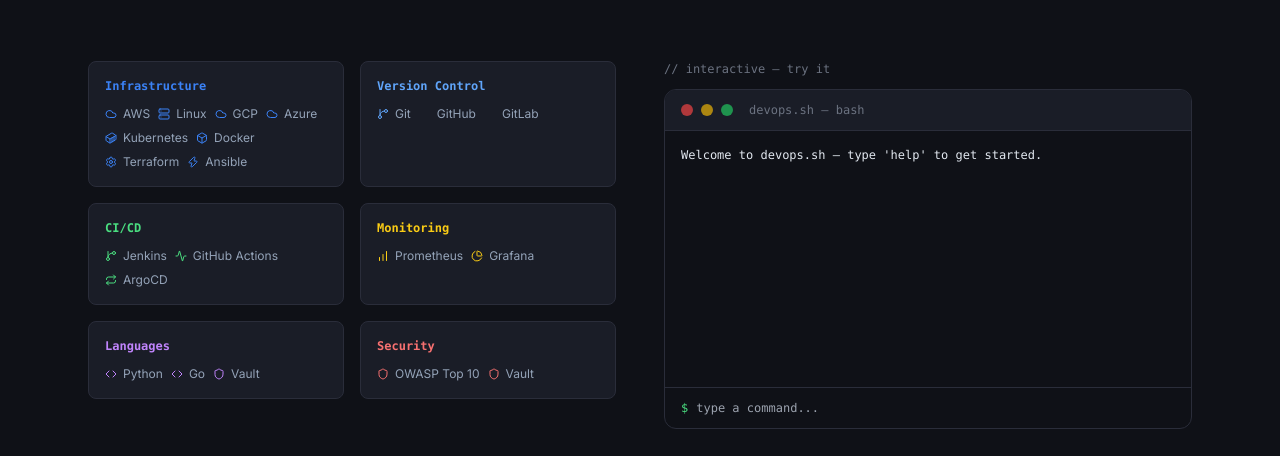
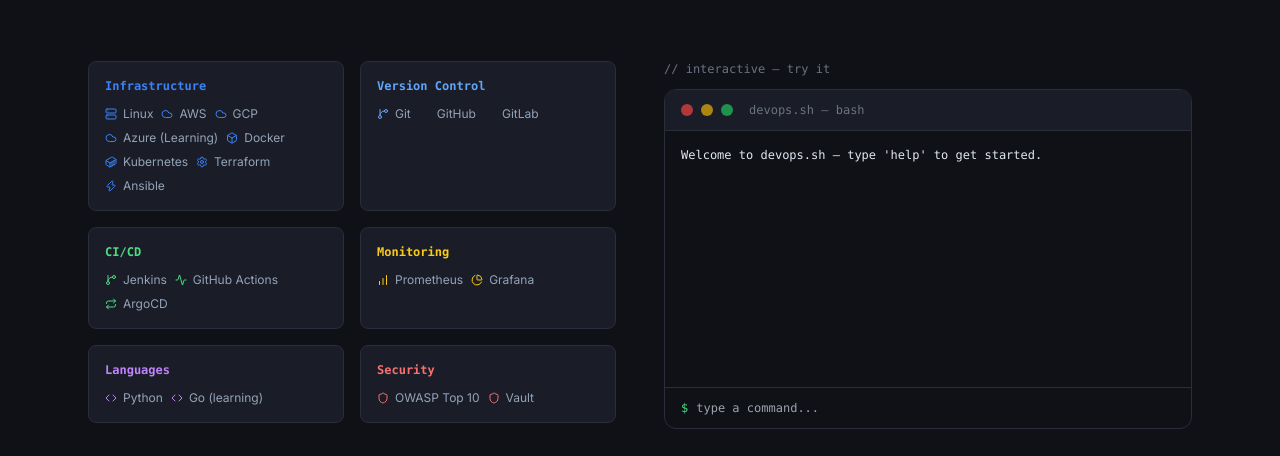
Before and after one commit to shubhmate/cloud-native-portfolio, a plain HTML site: page index.html in a window 1280 px wide. Shown: the part 1090-1546 px from the top of the page. Drawn offline with nearby package versions, Linux system fonts and the light colour scheme; animation ran at ten frames a second; some icons are missing.

Commit message:
update skills

```diff
--- a/index.html
+++ b/index.html
@@ -353,12 +353,12 @@
               <p class="font-mono text-xs font-semibold mb-3 text-accent">Infrastructure</p>
               <div class="flex flex-wrap gap-2">
                 <div class="flex items-center gap-1.5">
+                  <i data-lucide="server" class="w-3 h-3 text-accent"></i>
+                  <span class="text-xs text-slate-400">Linux</span>
+                </div>
+                <div class="flex items-center gap-1.5">
                   <i data-lucide="cloud" class="w-3 h-3 text-accent"></i>
                   <span class="text-xs text-slate-400">AWS</span>
-                </div>
-                <div class="flex items-center gap-1.5">
-                  <i data-lucide="server" class="w-3 h-3 text-accent"></i>
-                  <span class="text-xs text-slate-400">Linux</span>
                 </div>
                 <div class="flex items-center gap-1.5">
                   <i data-lucide="cloud" class="w-3 h-3 text-accent"></i>
@@ -366,15 +366,15 @@
                 </div>
                 <div class="flex items-center gap-1.5">
                   <i data-lucide="cloud" class="w-3 h-3 text-accent"></i>
-                  <span class="text-xs text-slate-400">Azure</span>
+                  <span class="text-xs text-slate-400">Azure (Learning)</span>
+                </div>
+                <div class="flex items-center gap-1.5">
+                  <i data-lucide="box" class="w-3 h-3 text-accent"></i>
+                  <span class="text-xs text-slate-400">Docker</span>
                 </div>
                 <div class="flex items-center gap-1.5">
                   <i data-lucide="container" class="w-3 h-3 text-accent"></i>
                   <span class="text-xs text-slate-400">Kubernetes</span>
-                </div>
-                <div class="flex items-center gap-1.5">
-                  <i data-lucide="box" class="w-3 h-3 text-accent"></i>
-                  <span class="text-xs text-slate-400">Docker</span>
                 </div>
                 <div class="flex items-center gap-1.5">
                   <i data-lucide="settings" class="w-3 h-3 text-accent"></i>
@@ -443,11 +443,7 @@
                 </div>
                 <div class="flex items-center gap-1.5">
                   <i data-lucide="code" class="w-3 h-3 text-purple-400"></i>
-                  <span class="text-xs text-slate-400">Go</span>
-                </div>
-                <div class="flex items-center gap-1.5">
-                  <i data-lucide="shield" class="w-3 h-3 text-purple-400"></i>
-                  <span class="text-xs text-slate-400">Vault</span>
+                  <span class="text-xs text-slate-400">Go (learning)</span>
                 </div>
               </div>
             </div>
```
